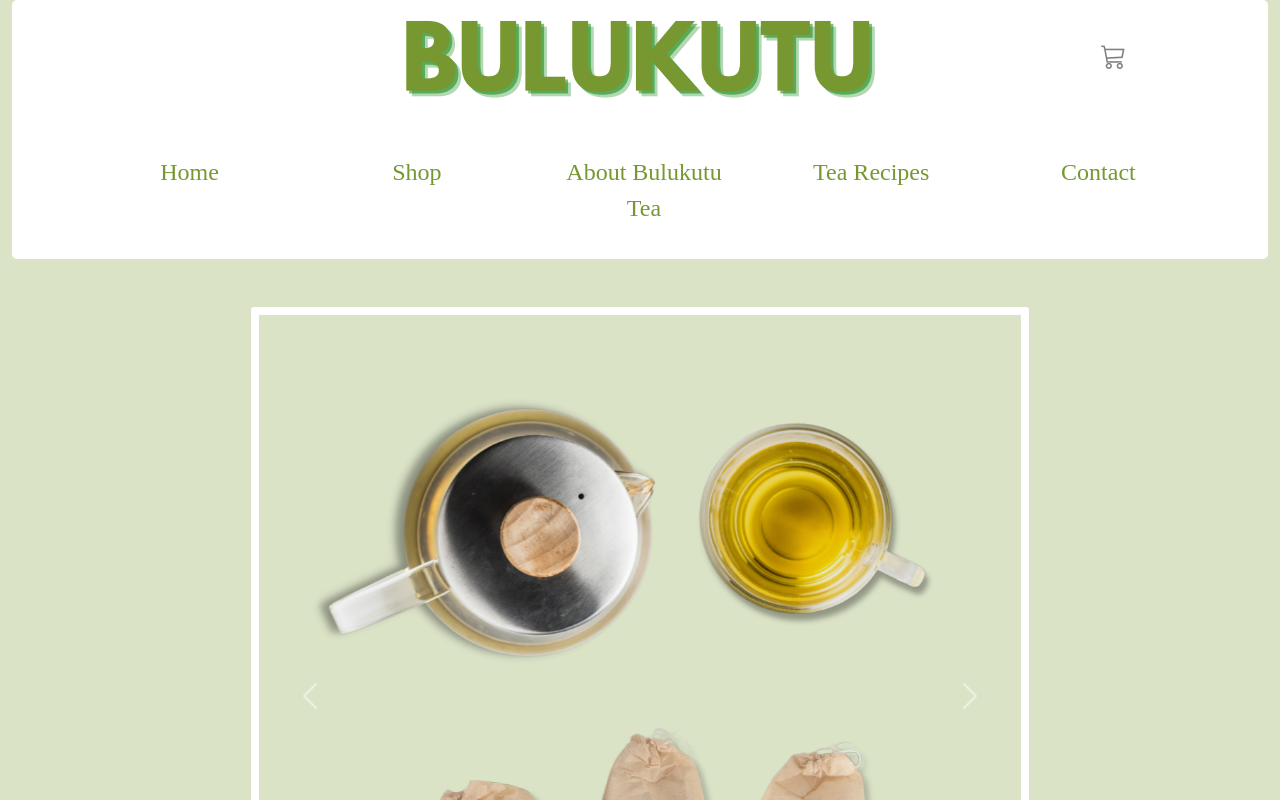
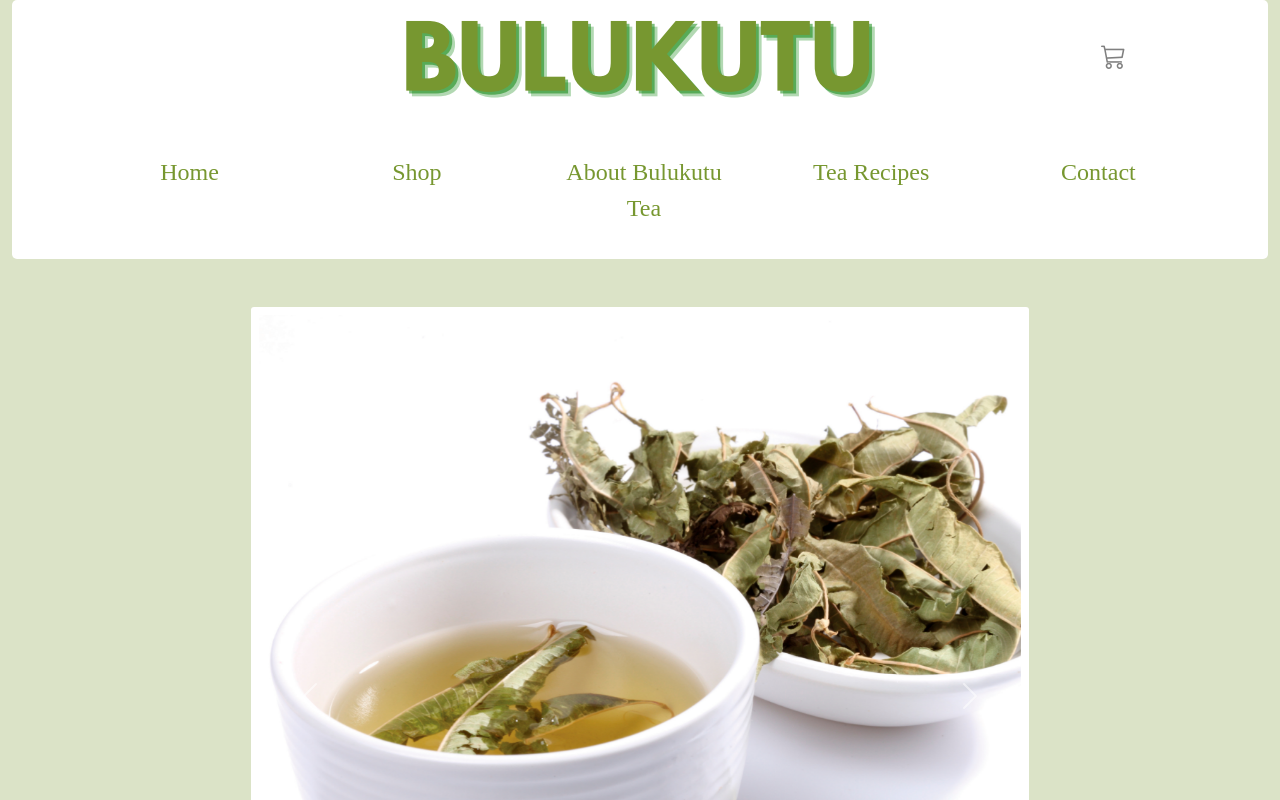
Before and after one commit to ms801525/iXperience-Intern, a React (Create React App) app in the folder bulukutu_tea/: page / in a window 1280 px wide. Shown: the top 800 px of the page. Built offline with nearby package versions, Linux system fonts and the light colour scheme; no server answers; a web font is replaced by a local one.

Commit message:
fixed carousel and footer media links

```diff
--- a/bulukutu_tea/src/components/common/Footer.js
+++ b/bulukutu_tea/src/components/common/Footer.js
@@ -34,17 +34,17 @@ export default function Footer(page) {
       </div>
       <div className="text-center m-0">
         <p className="icons">
-          <a href="https://www.instagram.com/bulukutu_tea/">
+          <a href="https://www.instagram.com/bulukutu_tea/" target="_blank" rel="noreferrer noopener">
             <button className="btn btn-outline-dark btn-floating m-1">
               <FaInstagram />
             </button>
           </a>
-          <a href="https://www.facebook.com/BulukutuTea">
+          <a href="https://www.facebook.com/BulukutuTea" target="_blank" rel="noreferrer noopener">
             <button className="btn btn-outline-dark btn-floating m-1">
               <FaFacebookF />
             </button>
           </a>
-          <a href="https://www.tiktok.com/@bulukututea">
+          <a href="https://www.tiktok.com/@bulukututea" target="_blank" rel="noreferrer noopener">
           <button className="btn btn-outline-dark btn-floating m-1" href="#!">
             <FaTiktok />
           </button>
--- a/bulukutu_tea/src/pages/HomePage.js
+++ b/bulukutu_tea/src/pages/HomePage.js
@@ -22,10 +22,10 @@ export default function homepage() {
               <div className="carousel-size carousel-inner p-2">
                 <div className="carousel-item active">
                   <img
-                    src={require("../images/new-tea-1.png")}
+                    src={require("../images/new-tea-4.png")}
                     className="d-block w-100"
                     alt="Background"
-                    data-bs-interval="6000"
+                    data-bs-interval="5000"
                   ></img>
                 </div>
                 <div className="carousel-item">
@@ -33,7 +33,7 @@ export default function homepage() {
                     src={require("../images/tea-box3.jpeg")}
                     className="d-block w-100"
                     alt="Background"
-                    data-bs-interval="6000"
+                    data-bs-interval="5000"
                   ></img>
                 </div>
                 <div className="carousel-item">
@@ -41,7 +41,7 @@ export default function homepage() {
                     src={require("../images/new-tea-3.png")}
                     className="d-block w-100"
                     alt="Background"
-                    data-bs-interval="6000"
+                    data-bs-interval="5000"
                   ></img>
                 </div>
               </div>
```
